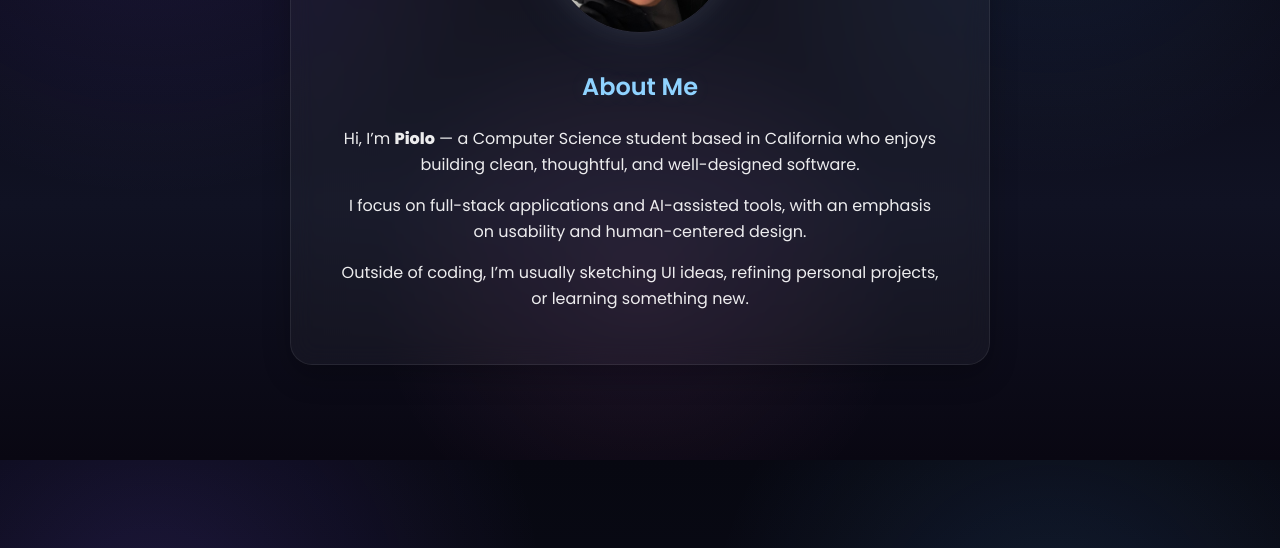
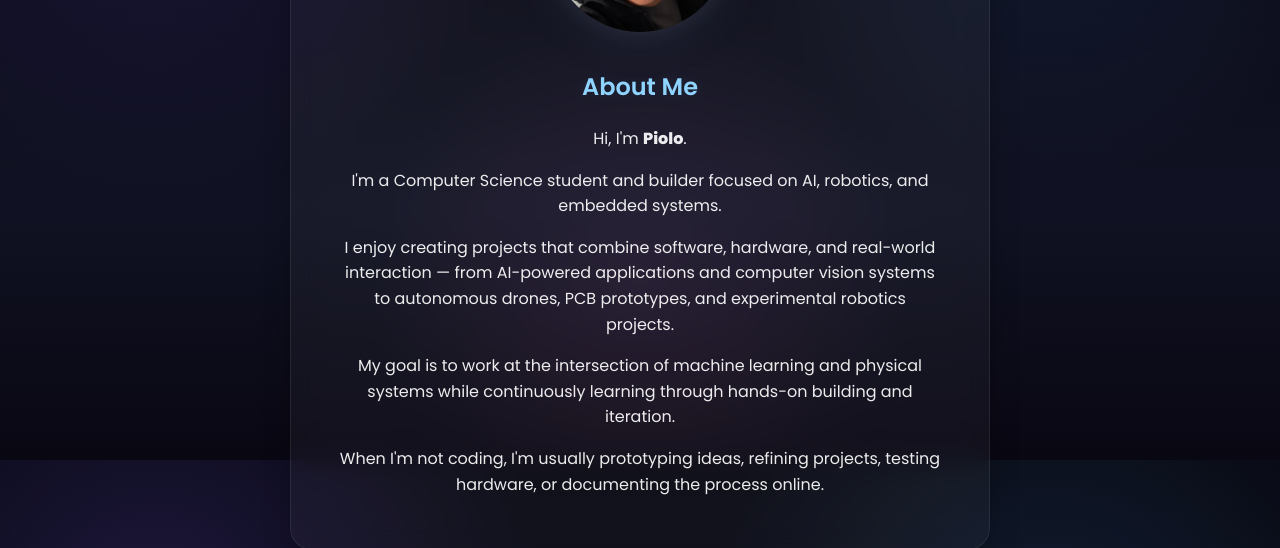
Before and after one commit to spiderpilo/spiderpilo.github.io, a React (Create React App) app: page / in a window 1280 px wide. Shown: the part 1140-1688 px from the top of the page. Built offline with nearby package versions, Linux system fonts and the light colour scheme.

Commit message:
update about 'about me' section

```diff
--- a/src/App.js
+++ b/src/App.js
@@ -278,19 +278,26 @@ function App() {
 
           <h2>About Me</h2>
 
+          <p>Hi, I&apos;m <b>Piolo</b>.</p>
+
           <p>
-            Hi, I’m <b>Piolo</b> — a Computer Science student based in California who enjoys building clean,
-            thoughtful, and well-designed software.
+            I&apos;m a Computer Science student and builder focused on AI, robotics, and embedded systems.
           </p>
 
           <p>
-            I focus on full-stack applications and AI-assisted tools, with an emphasis on usability and
-            human-centered design.
+            I enjoy creating projects that combine software, hardware, and real-world interaction — from
+            AI-powered applications and computer vision systems to autonomous drones, PCB prototypes, and
+            experimental robotics projects.
           </p>
 
           <p>
-            Outside of coding, I’m usually sketching UI ideas, refining personal projects, or learning
-            something new.
+            My goal is to work at the intersection of machine learning and physical systems while
+            continuously learning through hands-on building and iteration.
+          </p>
+
+          <p>
+            When I&apos;m not coding, I&apos;m usually prototyping ideas, refining projects, testing
+            hardware, or documenting the process online.
           </p>
         </motion.div>
       </section>
```
